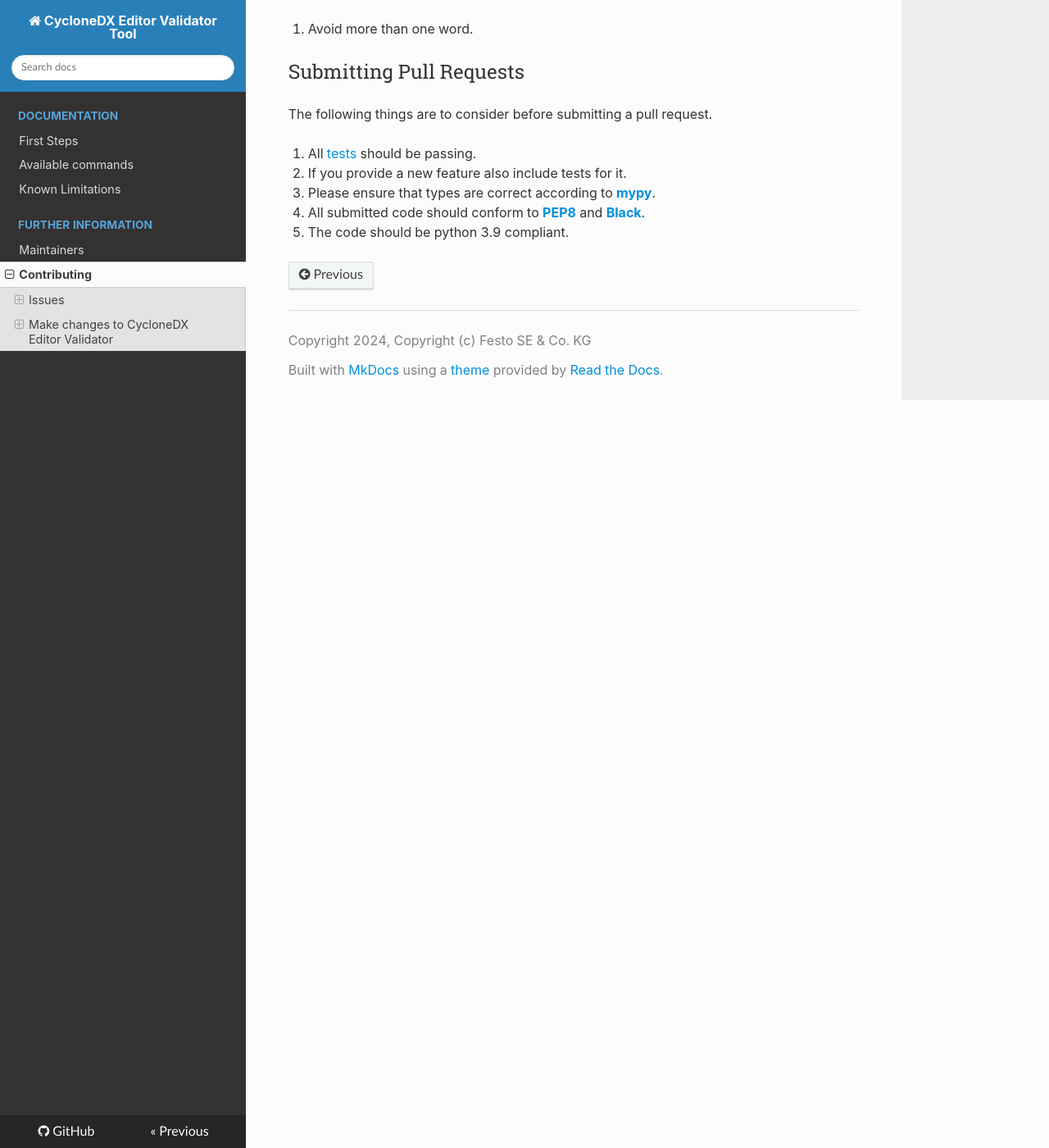
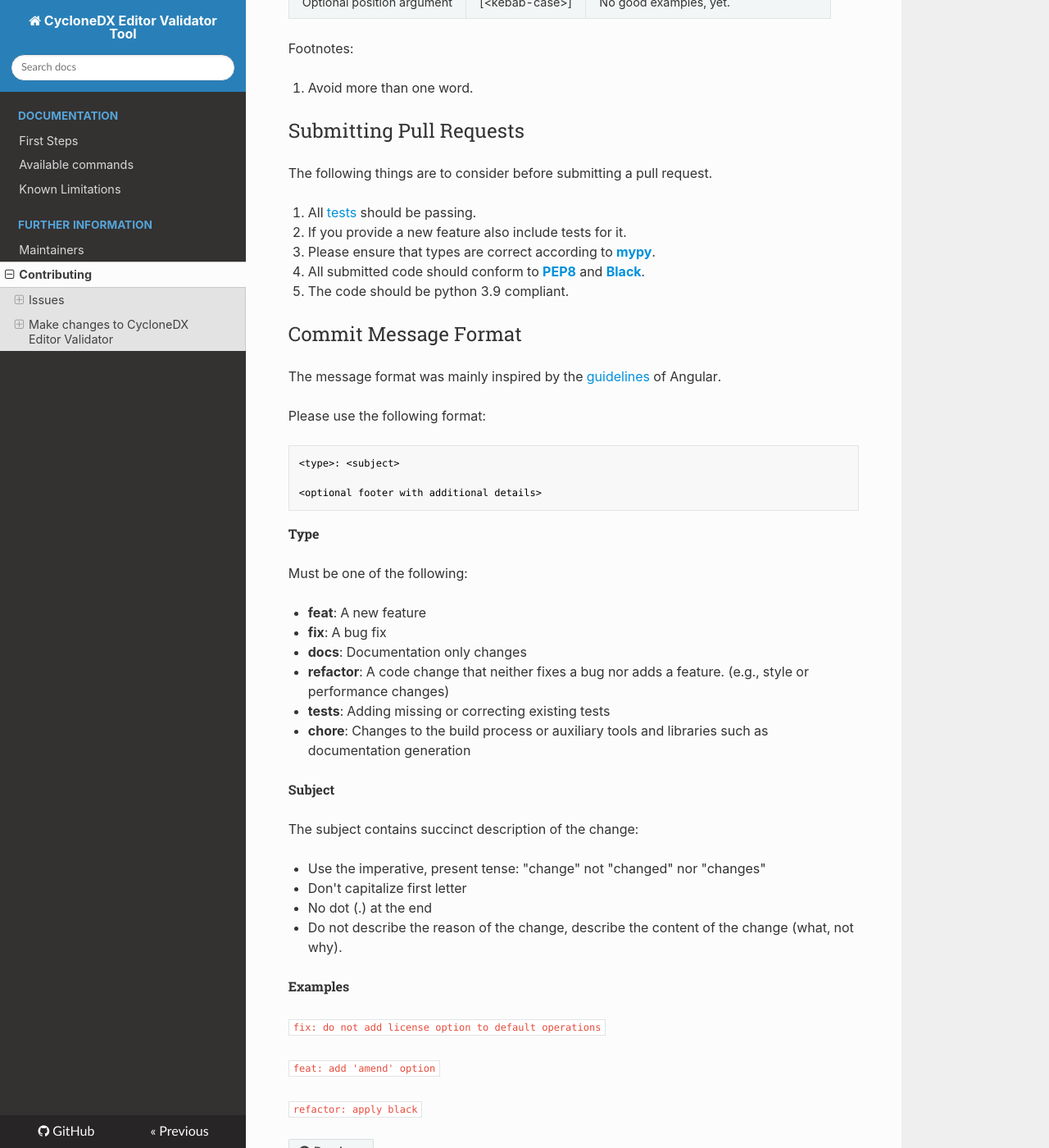
Before and after one commit to Festo-se/cyclonedx-editor-validator, an MkDocs documentation site: the page built from docs/CONTRIBUTING.md, in a window 1280 px wide and 1400 px high, scrolled down 1340 px. Shown: the whole window at 82% size. Built offline with MkDocs 1.6.1, drawn with Linux system fonts in a browser that asks for light colours; nearby versions of some CDN libraries; some web fonts are replaced; some of the changed text lies outside the part shown.

Commit message:
docs: add description for commit message format (#181)

````diff
--- a/docs/CONTRIBUTING.md
+++ b/docs/CONTRIBUTING.md
@@ -20,7 +20,8 @@ Feel free to assign issues to yourself and make changes to our tool. Please cons
 
 - For compatibility reasons, the code should be compliant to python 3.9 or higher.
 - Make sure to use the latest code by performing a `git pull`.
-- For a major change it is recommended that you get in touch with us by [creating an issue](#create-issues) to discuss changes prior to dedicating time and resources.  This process allows us to better coordinate our efforts and prevent duplication of work.
+- For a major change it is recommended that you get in touch with us by [creating an issue](#create-issues) to discuss changes prior to dedicating time and resources. This process allows us to better coordinate our efforts and prevent duplication of work.
+- Commit your changes using a descriptive commit message that follows our [commit message format](##commit-message-format). The same applies for titles of PRs. This is required as we generate our release notes from these messages.
 - Otherwise, feel free to directly [submit a pull request](#submitting-pull-requests).
 
 ### Write new commands, options or arguments
@@ -56,3 +57,42 @@ The following things are to consider before submitting a pull request.
 [black]: https://black.readthedocs.io/en/stable/index.html
 [pep8]: https://www.python.org/dev/peps/pep-0008/
 [mypy]: https://www.mypy-lang.org/
+
+### Commit Message Format
+
+The message format was mainly inspired by the [guidelines](https://github.com/angular/angular.js/blob/master/DEVELOPERS.md#-git-commit-guidelines) of Angular.
+
+Please use the following format:
+
+```format
+<type>: <subject>
+
+<optional footer with additional details>
+```
+
+#### Type
+
+Must be one of the following:
+
+- **feat**: A new feature
+- **fix**: A bug fix
+- **docs**: Documentation only changes
+- **refactor**: A code change that neither fixes a bug nor adds a feature. (e.g., style or performance changes)
+- **tests**: Adding missing or correcting existing tests
+- **chore**: Changes to the build process or auxiliary tools and libraries such as documentation generation
+
+#### Subject
+
+The subject contains succinct description of the change:
+
+- Use the imperative, present tense: "change" not "changed" nor "changes"
+- Don't capitalize first letter
+- No dot (.) at the end
+- Do not describe the reason of the change, describe the content of the change (what, not why).
+
+#### Examples
+`fix: do not add license option to default operations`
+
+`feat: add 'amend' option`
+
+`refactor: apply black`
````
